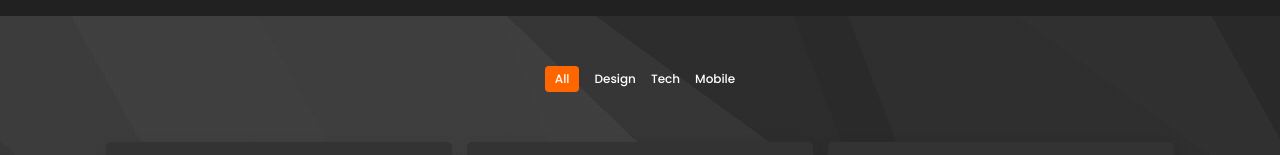
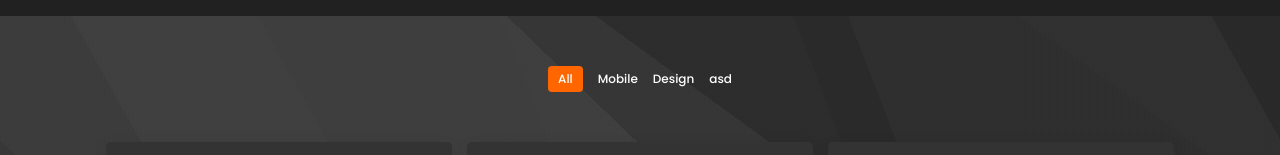
Before and after one commit to JamieVos991/Portfolio-React, a React (Create React App) app: page /blog in a window 1280 px wide. Shown: the part 384-539 px from the top of the page. Built offline with nearby package versions, Linux system fonts and the light colour scheme; grey boxes are pictures that could not be loaded.

Commit message:
useEffect

```diff
--- a/src/components/Blog/Blog.css
+++ b/src/components/Blog/Blog.css
@@ -57,11 +57,17 @@
     color: white;
 }
 
-.active-filter {
+.active-filter--click {
     background: rgb(255, 102, 0);
     color: #fff;
     padding: 4px 10px;
     border-radius: 4px;
+    font-size: 0.9rem;
+    font-weight: 500;
+    cursor: pointer;
+    font-family: 'Poppins', sans-serif;
+    font-size: 1.2rem;
+    color: white;
 }
 
 .post {
--- a/src/components/Blog/BlogSection.js
+++ b/src/components/Blog/BlogSection.js
@@ -5,10 +5,9 @@ import Footer from '../Footer/Footer';
 import PortfolioImg from "../../img/Blog_Portfolio.jpg";
 import PolitieZO from "../../img/PolitieZO.jpg";
 import { useState } from 'react';
+import Filter from './Filter';
 
 function Blog() {
-
-  const [filterClass, setFilterClass] = useState(null);
 
   return (
     <>
@@ -20,10 +19,11 @@ function Blog() {
     </section>
 
     <div class="post-filter container">
-        <span class="filter-item active-filter" data-filter='all'>All</span>
-        <span class="filter-item" data-filter='design'>Design</span>
-        <span class="filter-item" data-filter='tech'>Tech</span>
-        <span class="filter-item" data-filter='mobile'>Mobile</span>
+        <Filter filterName="All"></Filter>
+        <Filter filterName="Mobile"></Filter>
+        <Filter filterName="Design"></Filter>
+        <Filter filterName="asd"></Filter>
+
     </div>
 
     <section class="post container">
--- /dev/null
+++ b/src/components/Blog/Filter.js
@@ -0,0 +1,26 @@
+import "./Blog.css";
+import { useState } from 'react';
+import { useEffect } from "react";
+
+function Filter(props) {
+
+    const [filterClass, setFilterClass] = useState("filter-item");
+
+    const setColor = () => {
+     setFilterClass("active-filter--click");
+  }
+
+   useEffect(() => {
+    if(props.filterName === "All") {
+      setFilterClass("active-filter--click");
+   }
+  });
+
+  return (
+    <>
+        <span onClick={setColor} className={filterClass}>{props.filterName}</span>
+    </>
+  )
+}
+
+export default Filter
```
